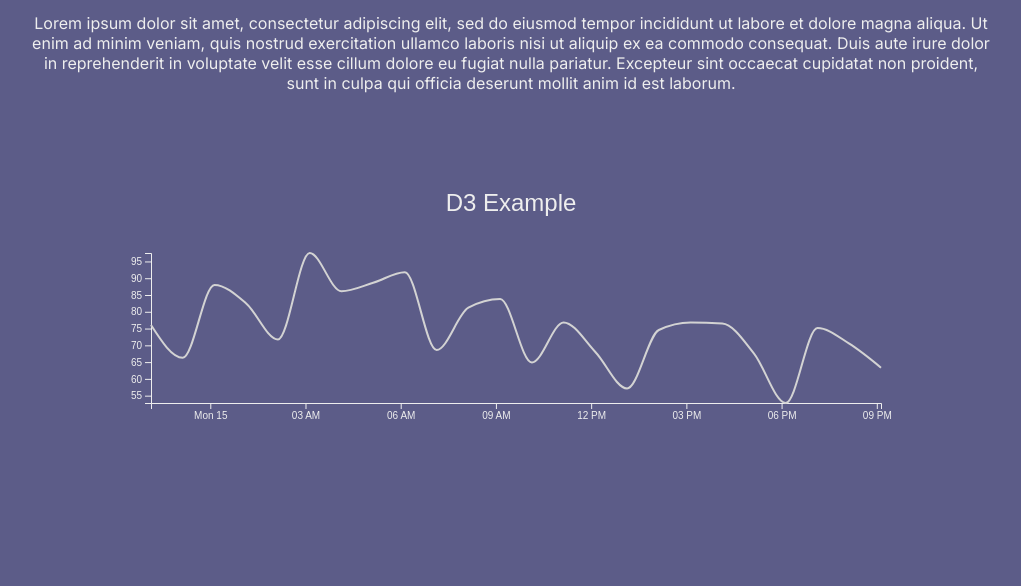
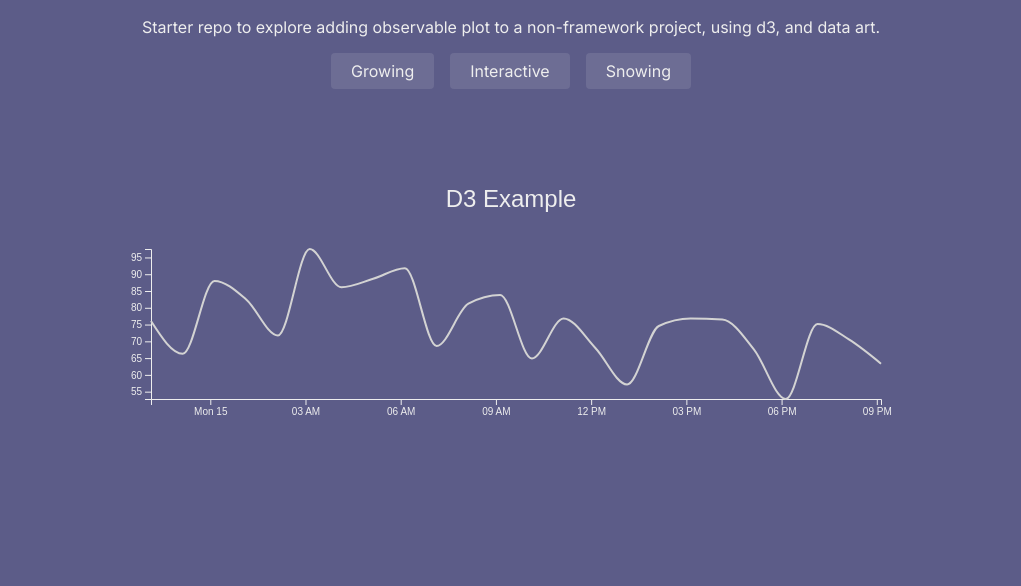
Before and after one commit to InteractiveDataVis/starter-plot-repo, a website built with Vite: page index.html in a window 1280 px wide. Shown: the part 214-800 px from the top of the page, without its empty margins (129-1150 px from the left). Built offline with nearby package versions, Linux system fonts and the light colour scheme; no server answers; a web font is replaced by a local one.

Commit message:
remove cache, add buttons

```diff
--- a/index.html
+++ b/index.html
@@ -4,14 +4,22 @@
   <meta charset="UTF-8">
   <meta name="viewport" content="width=device-width, initial-scale=1.0">
   <title>Starter Plot</title>
+  <link rel="stylesheet" href="main.css">
 </head>
 <body>
   <main>
     <h1>Hello, World!</h1>
     <div class="main-body">
+      <div>
       <p>
-        Lorem ipsum dolor sit amet, consectetur adipiscing elit, sed do eiusmod tempor incididunt ut labore et dolore magna aliqua. Ut enim ad minim veniam, quis nostrud exercitation ullamco laboris nisi ut aliquip ex ea commodo consequat. Duis aute irure dolor in reprehenderit in voluptate velit esse cillum dolore eu fugiat nulla pariatur. Excepteur sint occaecat cupidatat non proident, sunt in culpa qui officia deserunt mollit anim id est laborum.
+        Starter repo to explore adding observable plot to a non-framework project, using d3, and data art.
       </p>
+      <nav class="page-nav">
+        <a href="./growing/">Growing</a>
+        <a href="./interactive/">Interactive</a>
+        <a href="./snowing/">Snowing</a>
+      </nav>
+    </div>
       <div id="plot-container"></div>
       <div id="d3-container">
         <h2>D3 Example</h2>
--- a/main.css
+++ b/main.css
@@ -36,12 +36,31 @@ h2 {
   margin-bottom: 1rem;
 }
 
+.page-nav {
+  display: flex;
+  justify-content: center;
+  gap: 1rem;
+  margin-top: 1rem;
+}
+
+.page-nav a {
+  padding: 0.5rem 1.25rem;
+  background: rgba(255, 255, 255, 0.1);
+  color: #eee;
+  text-decoration: none;
+  border-radius: 4px;
+  transition: background 0.2s;
+}
+
+.page-nav a:hover {
+  background: rgba(255, 255, 255, 0.2);
+}
+
 .main-body {
   display: flex;
   flex-direction: column;
   align-items: center;
   justify-content: center;
   gap: 3rem;
-  width: 75%;
   margin: 0 auto;
 }
```
Also changed, not shown: .github/workflows/deploy.yml.
